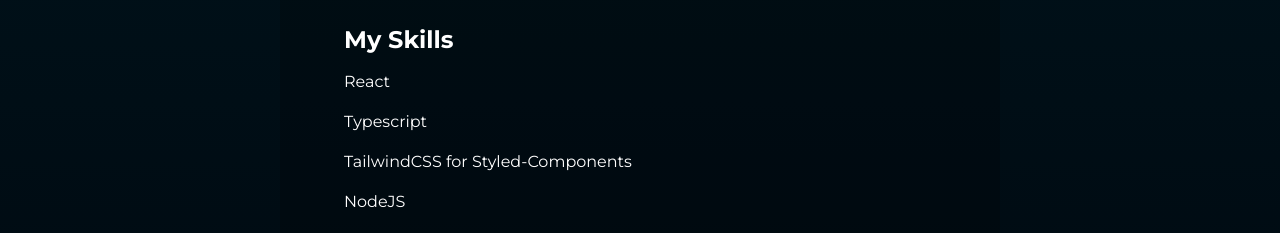
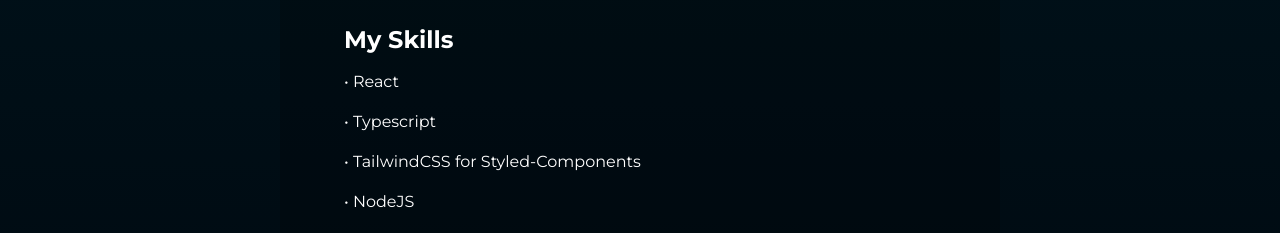
Before and after one commit to samp-reston/samp-reston.github.io, a React (Create React App) app: page / in a window 1280 px wide. Shown: the part 558-791 px from the top of the page. Built offline with nearby package versions, Linux system fonts and the light colour scheme.

Commit message:
Add bullet points

```diff
--- a/src/components/MySkills.tsx
+++ b/src/components/MySkills.tsx
@@ -7,7 +7,7 @@
   const { sectionName, content } = section
 
   const renderContent = () => {
-    return content.map((paragraph: string) => <p key={uuidv4()}>{paragraph}</p>)
+    return content.map((paragraph: string) => <p key={uuidv4()}>&#8226; {paragraph}</p>)
   }
 
   return (
```
